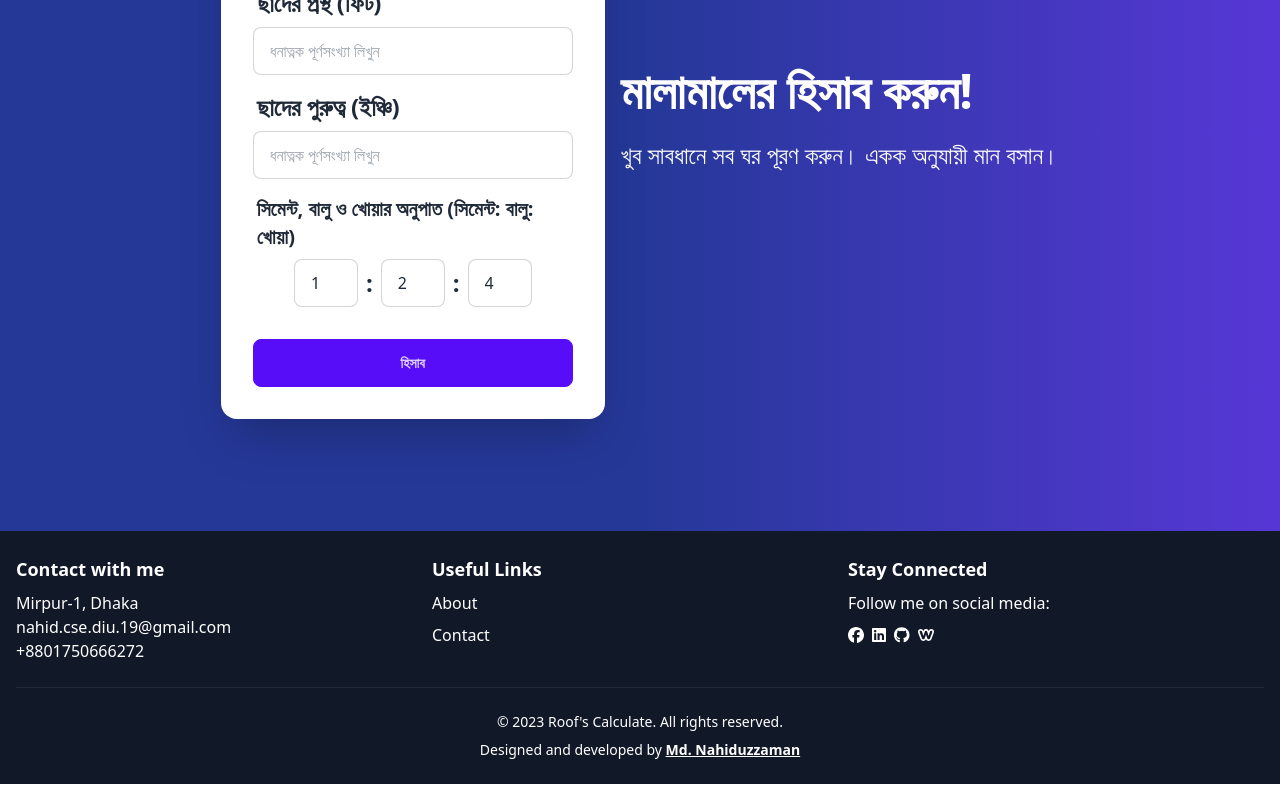
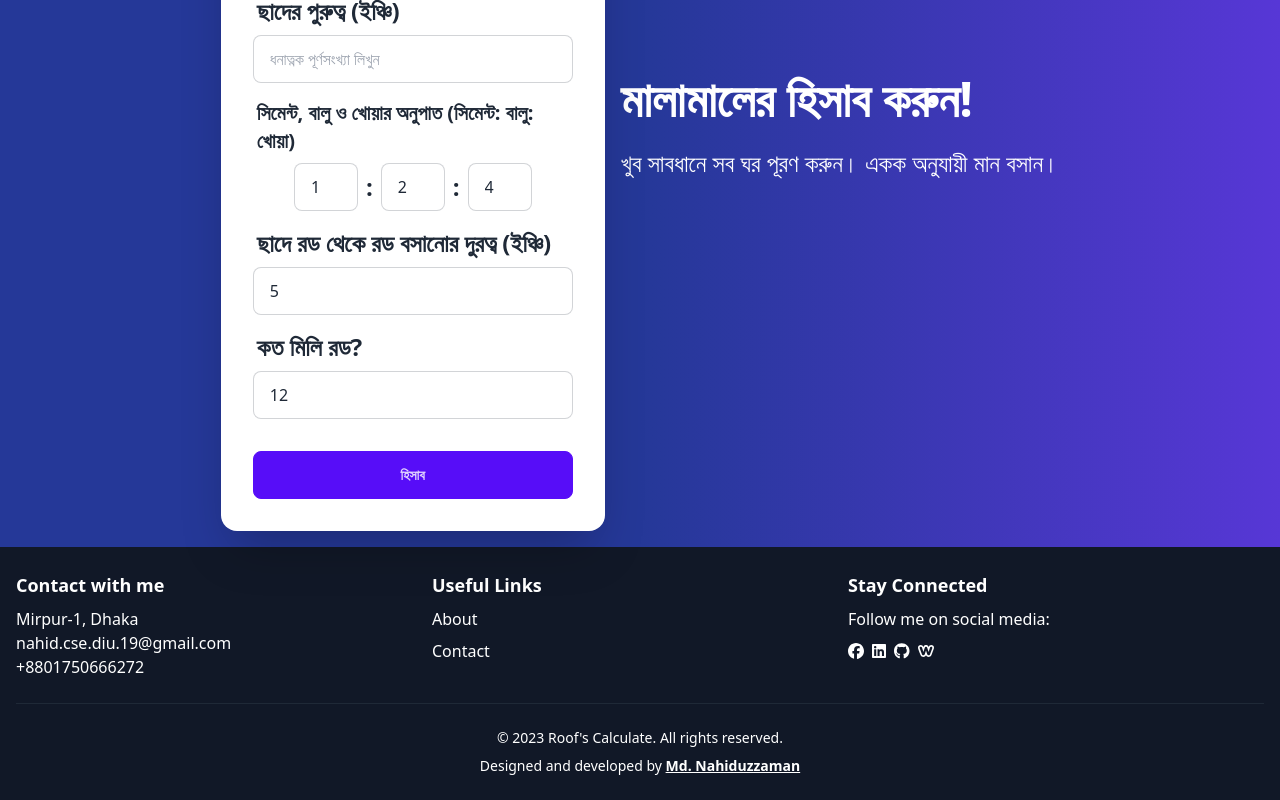
Before and after one commit to Nahiduzzamann/calculator-for-make-roof, a React (Vite) app: page / in a window 1280 px wide. Shown: the part 1137-1937 px from the top of the page. Built offline with nearby package versions, Linux system fonts and the light colour scheme; no server answers.

Commit message:
calculation done

```diff
--- a/public/bn.json
+++ b/public/bn.json
@@ -18,6 +18,8 @@
       "field2": "ছাদের প্রস্থ (ফিট)",
       "field3": "ছাদের পুরুত্ব (ইঞ্চি)",
       "field4": "সিমেন্ট, বালু ও খোয়ার অনুপাত (সিমেন্ট: বালু: খোয়া)",
+      "field5": "ছাদে রড থেকে রড বসানোর দুরত্ব (ইঞ্চি)",
+      "field6": "কত মিলি রড?",
       "fieldPlaceholder": "ধনাত্নক পূর্ণসংখ্যা লিখুন",
       "btn":"হিসাব"
     }
--- a/public/en.json
+++ b/public/en.json
@@ -18,6 +18,8 @@
       "field2": "Width of roof (Feet)",
       "field3": "Thickness of roof (Inches)",
       "field4": "Cement, Sand and Gravel ratio (cement: sand: gravel)",
+      "field5": "Rod-to-Rod Installation Distance (Inches)",
+      "field6": "How many mm rod?",
       "fieldPlaceholder": "Enter Positive Integer Number",
       "btn":"Calculate"
     }
--- a/src/pages/Home/calculations/calculations.jsx
+++ b/src/pages/Home/calculations/calculations.jsx
@@ -6,10 +6,12 @@ const Calculations = () => {
   const [cement, setCement] = useState(1);
   const [sand, setSand] = useState(2);
   const [gravel, setGravel] = useState(4);
+  const [rod, setRod] = useState(5);
+  const [rodD, setRodD] = useState(12);
   const [number1, setNumber1] = useState("");
   const [number2, setNumber2] = useState("");
   const [number3, setNumber3] = useState("");
-  const [calculation, setCalculation] = useState("");
+  const [calculation, setCalculation] = useState(null);
 
   const handleNumberChange = (e, setNumber) => {
     const value = e.target.value;
@@ -21,7 +23,7 @@ const Calculations = () => {
     const thickness = parseInt(number3, 10);
 
     if (!isNaN(length) && !isNaN(width) && !isNaN(thickness)) {
-      const roofArea = length * width;
+      // const roofArea = length * width;
       const roofVolume = length * width * (thickness / 12); // (৫/১২ ইঞ্চি কে ফিট হিসেবে)
       const roofWetVolume = roofVolume * 1.5;
       const sumOfRatios = cement + sand + gravel;
@@ -30,10 +32,14 @@ const Calculations = () => {
       const amountOfSand = (roofWetVolume * sand) / sumOfRatios;
       const amountOfGravel = (roofWetVolume * gravel) / sumOfRatios;
       const amountOfBricks = amountOfGravel / 0.068; //(১ টি ইট = ০.০৬৮ ঘনফিট/সিএফটি)
-
-      setCalculation(amountOfBricks);
+      const amountOfRod = ((((length * 12) / 5)+1)*width) + ((((width * 12) / 5)+1)*length); //feet
+      const weightOfRod = ((rodD * rodD) / 532.2) * amountOfRod;
+      const calculation ={
+        amountOfCementBags,amountOfSand,amountOfBricks,weightOfRod
+      }
+      setCalculation(calculation);
     } else {
-      setCalculation("");
+      setCalculation(null);
     }
   };
 
@@ -46,11 +52,12 @@ const Calculations = () => {
         <div className="hero min-h-screen">
           <div className="hero-content flex-col lg:flex-row-reverse">
             <div className="text-center lg:text-left">
-              {calculation !== "" ? (
-                <div>
-                  {/* <div> সিমেন্ট এর পরিমান: {Math.ceil(amountOfCementBags)} ব্যাগ</div> */}
-                  {/* <div> বালু এর পরিমান: {Math.ceil(calculation)} ঘনফুট/সিএফটি</div> */}
-                  <div> খোয়া এর পরিমান: {Math.ceil(calculation)}  টি ইট থেকে তৈরি খোয়া</div>
+              {calculation !== null ? (
+                <div className="text-white text-xl lg:text-2xl">
+                  <div> সিমেন্ট এর পরিমান: <span className="text-red-500">{Math.ceil(calculation.amountOfCementBags)} ব্যাগ</span></div>
+                  <div> বালু এর পরিমান: <span className="text-red-500">{Math.ceil(calculation.amountOfSand)} ঘনফুট/সিএফটি</span></div>
+                  <div>খোয়া এর পরিমান: <span className="text-red-500">{Math.ceil(calculation.amountOfBricks)} টি ইট থেকে তৈরি খোয়া</span></div>
+                  <div>মোট রডের পরিমান: <span className="text-red-500">{Math.ceil(calculation.weightOfRod)} কেজি</span> | <span className="text-red-300">(আরও ৫-১০% অপচয় এর জন্য বাড়তি রডের দরকার হবে)</span></div>
                 </div>
               ) : (
                 <div>
@@ -139,6 +146,34 @@ const Calculations = () => {
                     />
                   </div>
                 </div>
+                <div className="form-control">
+                  <label className="label">
+                    <span className="label-text text-2xl font-bold">
+                      {t("form.field5")}
+                    </span>
+                  </label>
+                  <input
+                    type="number"
+                    placeholder={t("form.fieldPlaceholder")}
+                    className="input input-bordered"
+                    value={rod}
+                    onChange={(e) => setRod(parseInt(e.target.value, 10))}
+                  />
+                </div>
+                <div className="form-control">
+                  <label className="label">
+                    <span className="label-text text-2xl font-bold">
+                      {t("form.field6")}
+                    </span>
+                  </label>
+                  <input
+                    type="number"
+                    placeholder={t("form.fieldPlaceholder")}
+                    className="input input-bordered"
+                    value={rodD}
+                    onChange={(e) => setRodD(parseInt(e.target.value, 10))}
+                  />
+                </div>
                 <div className="form-control mt-6">
                   <button className="btn btn-primary" onClick={calculate}>
                     {t("form.btn")}
```
